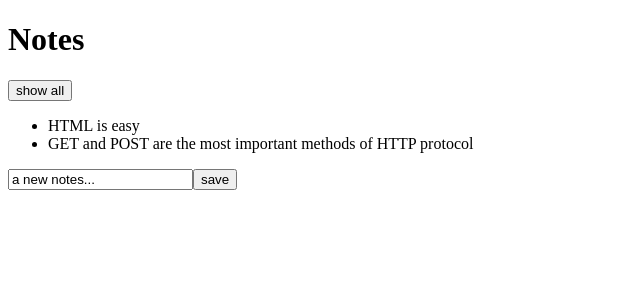
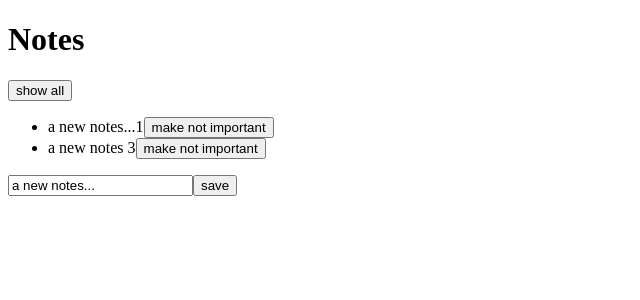
Before and after one commit to dhandiyy/full-stack-open, a React (Vite) app in the folder part2/: page / in a window 1280 px wide. Shown: the top 300 px of the page, without its empty margins (0-640 px from the left). Built offline with nearby package versions, Linux system fonts and the light colour scheme; data requests are answered from the project's data file.

Commit message:
add new content: rest api, axios, get, post

```diff
--- a/part2/db.json
+++ b/part2/db.json
@@ -1,18 +1,18 @@
 {
   "notes": [
     {
-      "id": "1",
-      "content": "HTML is easy",
+      "id": "26c3",
+      "content": "a new notes...1",
       "important": true
     },
     {
-      "id": "2",
-      "content": "Browser can execute only JavaScript",
+      "id": "25f1",
+      "content": "a new notes 2",
       "important": false
     },
     {
-      "id": "3",
-      "content": "GET and POST are the most important methods of HTTP protocol",
+      "id": "1979",
+      "content": "a new notes 3",
       "important": true
     }
   ]
--- a/part2/src/App.jsx
+++ b/part2/src/App.jsx
@@ -17,8 +17,6 @@ const App = () => {
             })
     }, []); //[]-> initial value for how frequent the effect do
 
-
-
     //Penulisan lain dari effect
     // useEffect(() => {
     //     console.log('this from effect block')
@@ -32,8 +30,6 @@ const App = () => {
     //
     // }, [])
 
-
-
     const notesToShow = showAll ? notes : notes.filter(note => note.important === true)
 
     //event.target -> object HTMLnya (DOM) dari komponen yang menggunakan event ini. ex: form and input
@@ -42,18 +38,33 @@ const App = () => {
         const noteObject = {
             content: newNote,
             important: Math.random() < 0.5,
-            id: String(notes.length + 1),
         }
 
-        const updateNotes = notes.concat(noteObject)
-        setNotes(updateNotes);
-        setNewNote("add new notes...")
-        console.log(updateNotes)
+        axios
+            .post('http://localhost:3001/notes', noteObject)
+            .then(response => {
+                setNotes(notes.concat(response.data))
+                setNewNote("")
+                console.log(response)
+            })
     }
 
     const handleChangeNote = (event) => {
         setNewNote(event.target.value)
         console.log("ini adalah panjang notes", notes.length)
+    }
+
+    const toggleImportance = id => {
+        console.log(`importance of ${id} need to be toggled`)
+        const note = notes.find(n => n.id === id)
+        const changedNote = {...note, important: !note.important}
+        axios
+            .put(`http://localhost:3001/notes/${id}`, changedNote)
+            .then(response => {
+                console.log(response.data)
+                setNotes(notes.map(n => n.id !== id ? n : response.data))
+            })
+
     }
 
     return (
@@ -62,7 +73,7 @@ const App = () => {
             <button onClick={() => setShowAll(!showAll)}>show {showAll? "important" : "all"}</button>
             <ul>
                 {notesToShow.map(notes =>
-                    <Note key={notes.id} notes={notes} />
+                    <Note key={notes.id} notes={notes} toggleImportance={() => toggleImportance(notes.id)}/>
                 )}
             </ul>
             <form onSubmit={addNote}>
--- a/part2/src/components/Note.jsx
+++ b/part2/src/components/Note.jsx
@@ -1,6 +1,11 @@
-const Note = ({notes}) =>{
+const Note = ({notes, toggleImportance}) =>{
+	const label = notes.important ? 'make not important' : 'make important'
 	return (
-		<li>{notes.content}</li>
+		<li>
+			{notes.content}
+			<button onClick={toggleImportance}>{label}</button>
+		</li>
+
 	)
 }
 
```
Also changed, not shown: part2/src/services/note.js (added).
